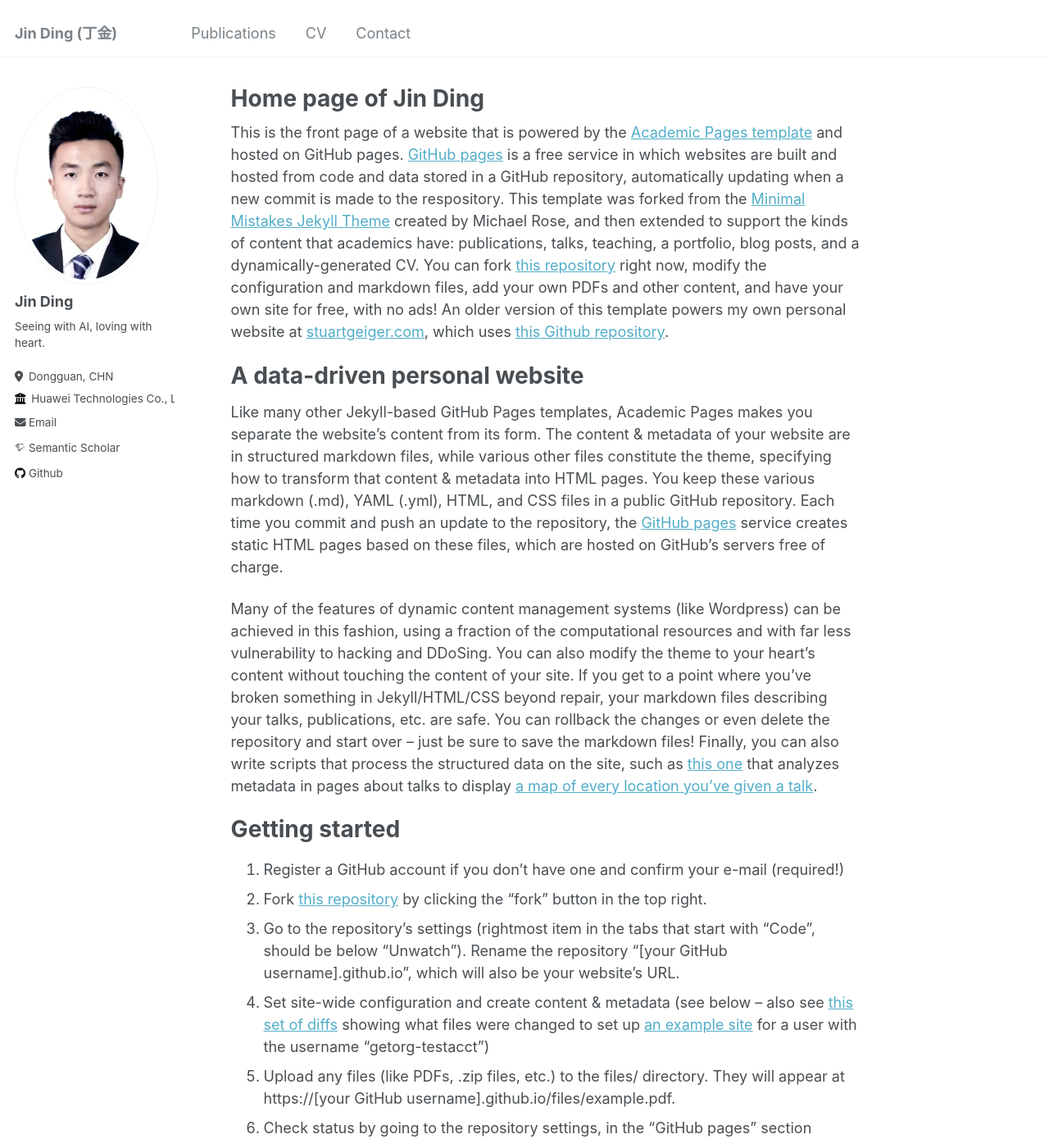
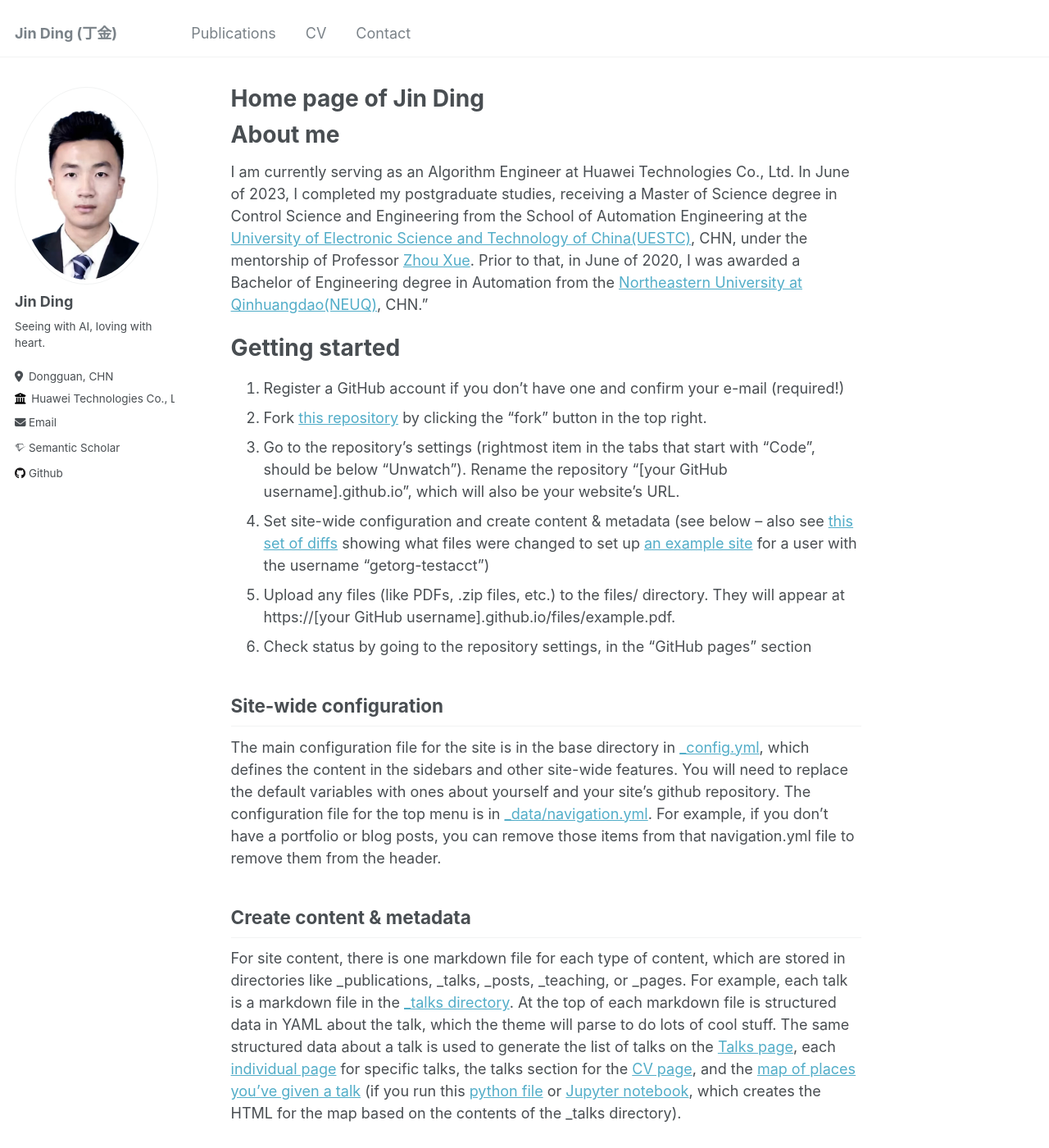
Before and after one commit to DJEddyking/djeddyking.github.io, a Jekyll site: the page built from _pages/about.md, in a window 1280 px wide and 1400 px high. Shown: the whole window at 82% size. Built offline with Jekyll 4.4.1, drawn with Linux system fonts in a browser that asks for light colours; some web fonts are replaced.

Commit message:
Update about.md

```diff
--- a/_pages/about.md
+++ b/_pages/about.md
@@ -6,14 +6,10 @@ redirect_from:
   - /about/
   - /about.html
 ---
+About me
+======
+I am currently serving as an Algorithm Engineer at Huawei Technologies Co., Ltd. In June of 2023, I completed my postgraduate studies, receiving a Master of Science degree in Control Science and Engineering from the School of Automation Engineering at the [University of Electronic Science and Technology of China(UESTC)](https://www.uestc.edu.cn/), CHN, under the mentorship of Professor [Zhou Xue](https://www.auto.uestc.edu.cn/info/1091/4195.htm). Prior to that, in June of 2020, I was awarded a Bachelor of Engineering degree in Automation from the [Northeastern University at Qinhuangdao(NEUQ)](https://www.neuq.edu.cn/), CHN."
 
-This is the front page of a website that is powered by the [Academic Pages template](https://github.com/academicpages/academicpages.github.io) and hosted on GitHub pages. [GitHub pages](https://pages.github.com) is a free service in which websites are built and hosted from code and data stored in a GitHub repository, automatically updating when a new commit is made to the respository. This template was forked from the [Minimal Mistakes Jekyll Theme](https://mmistakes.github.io/minimal-mistakes/) created by Michael Rose, and then extended to support the kinds of content that academics have: publications, talks, teaching, a portfolio, blog posts, and a dynamically-generated CV. You can fork [this repository](https://github.com/academicpages/academicpages.github.io) right now, modify the configuration and markdown files, add your own PDFs and other content, and have your own site for free, with no ads! An older version of this template powers my own personal website at [stuartgeiger.com](http://stuartgeiger.com), which uses [this Github repository](https://github.com/staeiou/staeiou.github.io).
-
-A data-driven personal website
-======
-Like many other Jekyll-based GitHub Pages templates, Academic Pages makes you separate the website's content from its form. The content & metadata of your website are in structured markdown files, while various other files constitute the theme, specifying how to transform that content & metadata into HTML pages. You keep these various markdown (.md), YAML (.yml), HTML, and CSS files in a public GitHub repository. Each time you commit and push an update to the repository, the [GitHub pages](https://pages.github.com/) service creates static HTML pages based on these files, which are hosted on GitHub's servers free of charge.
-
-Many of the features of dynamic content management systems (like Wordpress) can be achieved in this fashion, using a fraction of the computational resources and with far less vulnerability to hacking and DDoSing. You can also modify the theme to your heart's content without touching the content of your site. If you get to a point where you've broken something in Jekyll/HTML/CSS beyond repair, your markdown files describing your talks, publications, etc. are safe. You can rollback the changes or even delete the repository and start over -- just be sure to save the markdown files! Finally, you can also write scripts that process the structured data on the site, such as [this one](https://github.com/academicpages/academicpages.github.io/blob/master/talkmap.ipynb) that analyzes metadata in pages about talks to display [a map of every location you've given a talk](https://academicpages.github.io/talkmap.html).
 
 Getting started
 ======
```
